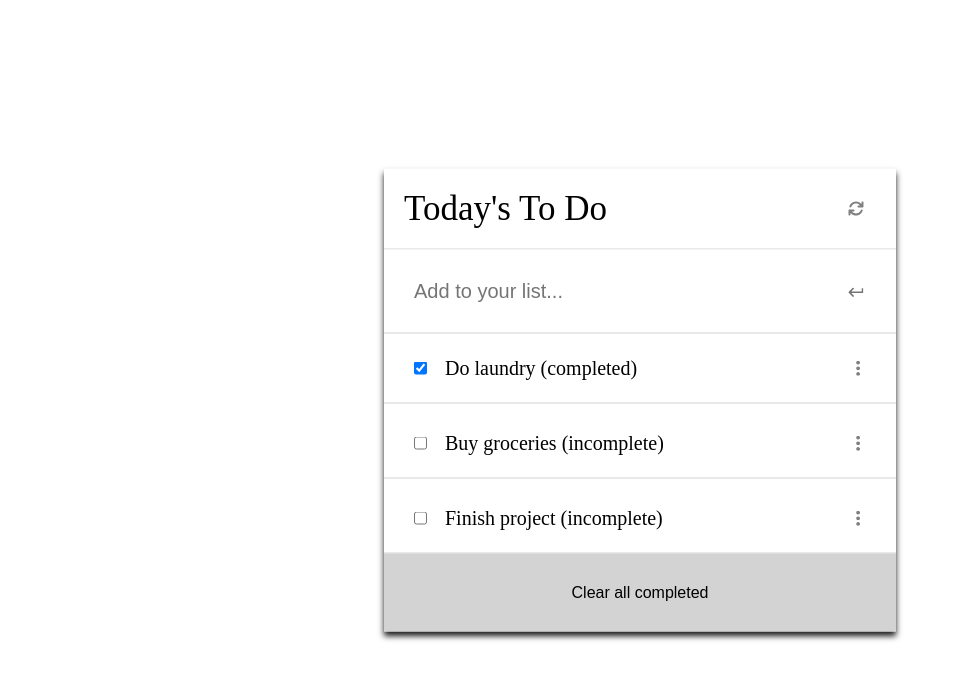
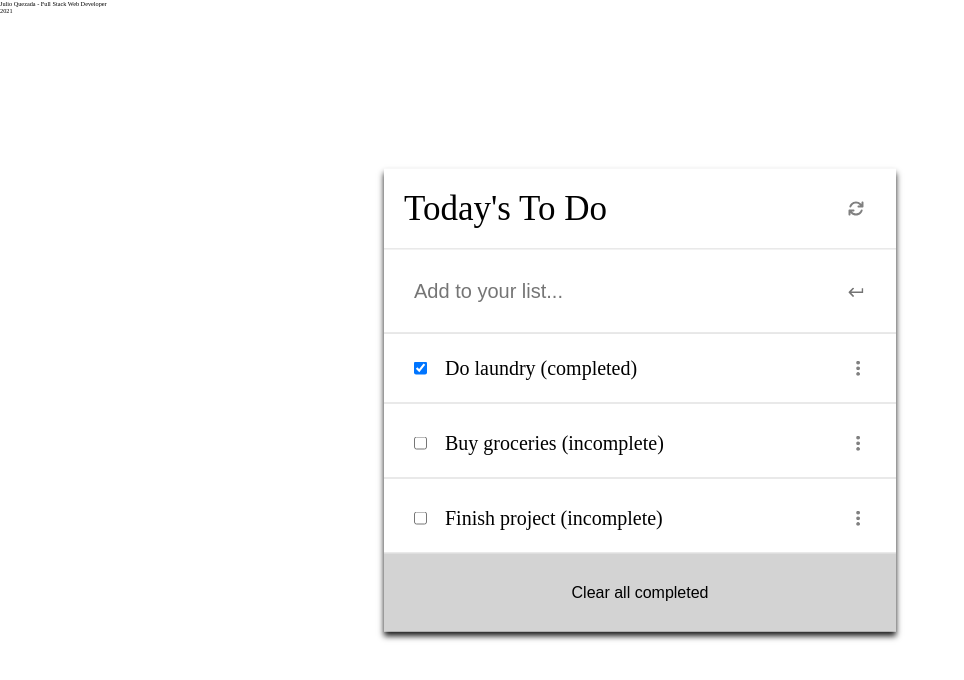
Before and after one commit to Alejandroq12/to-do-list, a website built with webpack: page src/index.html in a window 1280 px wide. Shown: the whole page, without its empty margins (0-964 px from the left). Built offline with nearby package versions, Linux system fonts and the light colour scheme.

Commit message:
Fix linter error

```diff
--- a/src/index.html
+++ b/src/index.html
@@ -8,5 +8,11 @@
 </head>
 <body>
     <div id="todo-list-placeholder"></div>
+    <footer id="footer">
+        <div>
+        <p>Julio Quezada - Full Stack Web Developer</p>
+        <p>2021</p>
+        </div>
+    </footer>
 </body>
 </html>
```
Also changed, not shown: dist/index.html.
